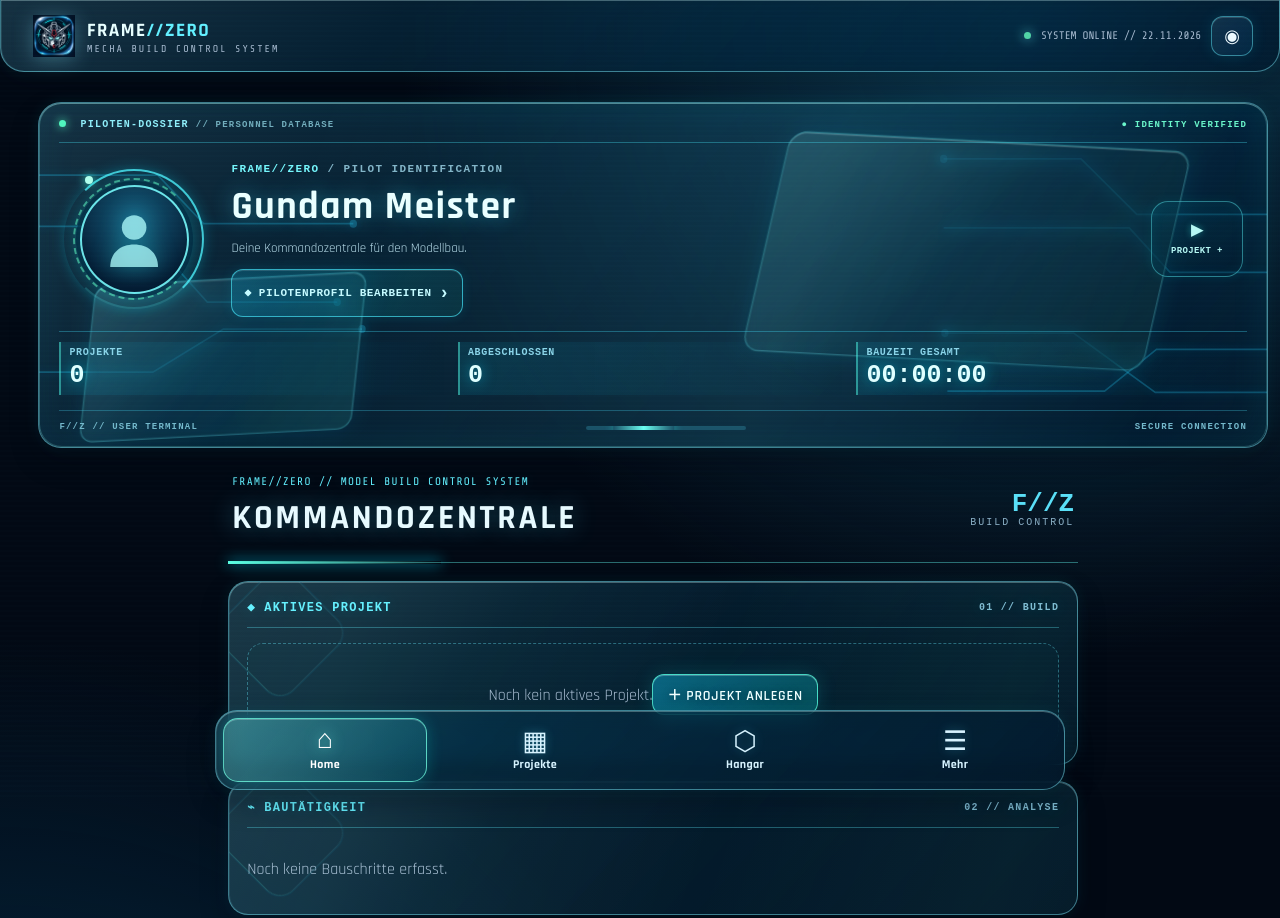
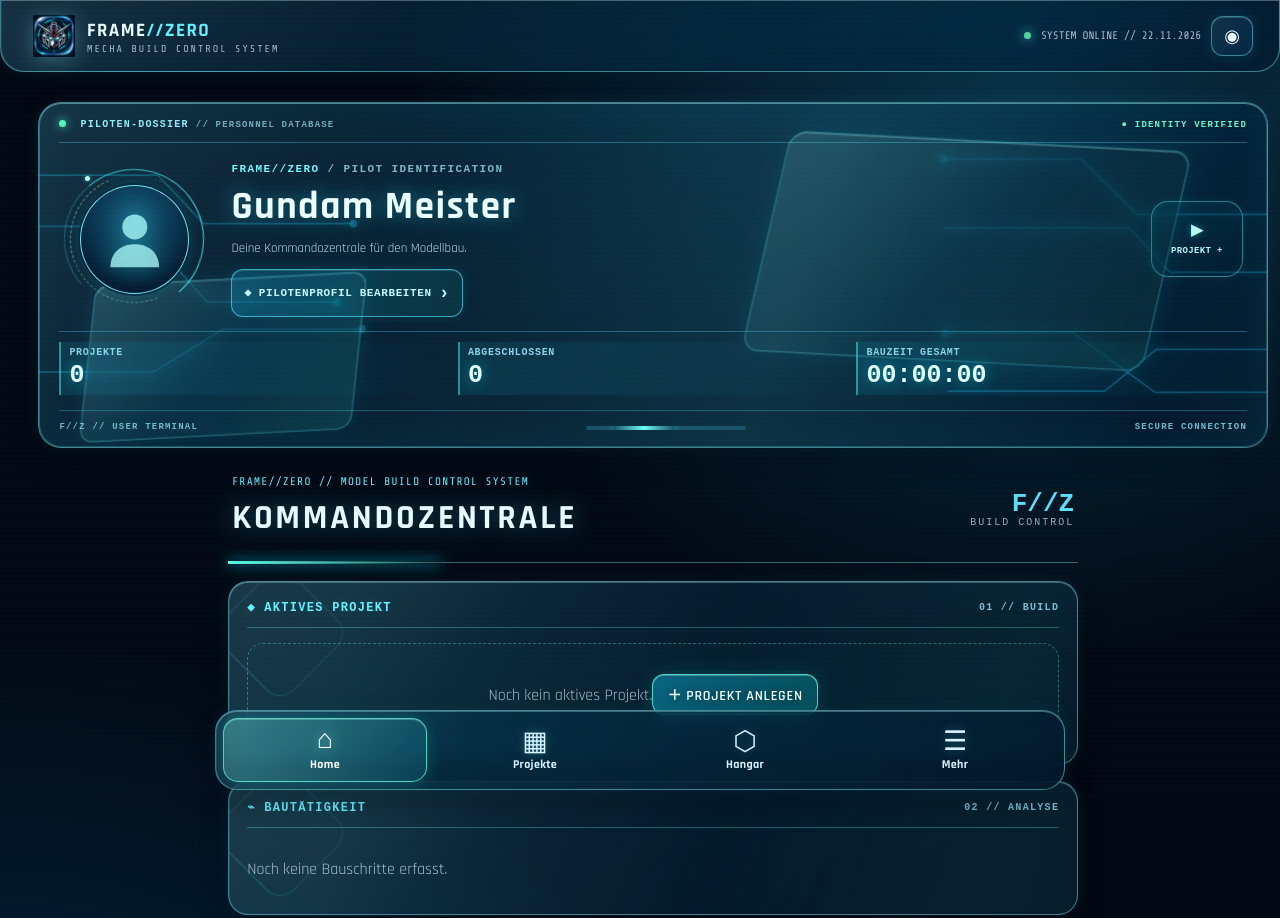
Before and after one commit to Zeo-Art/FrameZero-Beta, a plain HTML site: page index.html in a window 1280 px wide. Shown: the top 918 px of the page. Drawn offline with nearby package versions, Linux system fonts and the light colour scheme.

Commit message:
Add files via upload

```diff
--- a/styles.css
+++ b/styles.css
@@ -1171,3 +1171,43 @@ body.fz-modal-open .bottom-nav,body.fz-keyboard-open .bottom-nav{display:none!im
 @media(prefers-reduced-transparency:reduce){
  .hud-pilot-holo,.bottom-nav,.topbar,#modal-root .modal-backdrop{-webkit-backdrop-filter:none!important;backdrop-filter:none!important}
 }
+
+/* v44 — JARVIS-inspired fine orbital instrumentation around the pilot portrait.
+   Animate only compositor-friendly transforms; no animated blur, shadows or borders. */
+.hud-pilot-holo .pilot-holo-portrait{isolation:isolate}
+.hud-pilot-holo .pilot-orbit{
+  box-sizing:border-box!important;
+  box-shadow:none!important;
+  filter:none!important;
+  pointer-events:none!important;
+  backface-visibility:hidden;
+  -webkit-backface-visibility:hidden;
+  transform-origin:50% 50%;
+}
+.hud-pilot-holo .pilot-orbit-one{
+  border-width:1px!important;
+  border-style:solid!important;
+  border-color:rgba(76,244,252,.82) transparent rgba(76,244,252,.27) rgba(76,244,252,.72)!important;
+  animation:fz44OrbitForward 19s linear infinite!important;
+}
+.hud-pilot-holo .pilot-orbit-two{
+  inset:6px!important;
+  border-width:1px!important;
+  border-style:dashed!important;
+  border-color:rgba(127,255,228,.55) rgba(127,255,228,.14) transparent rgba(127,255,228,.42)!important;
+  animation:fz44OrbitReverse 27s linear infinite!important;
+}
+.hud-pilot-holo .pilot-portrait-core{
+  border-width:1px!important;
+  box-shadow:0 0 0 2px rgba(2,40,65,.72),0 0 12px rgba(12,238,255,.20)!important;
+}
+.hud-pilot-holo .pilot-orbit-node{
+  width:5px!important;height:5px!important;
+  box-shadow:0 0 5px rgba(72,255,230,.55)!important;
+  animation:none!important;
+}
+@keyframes fz44OrbitForward{to{transform:rotate(360deg)}}
+@keyframes fz44OrbitReverse{to{transform:rotate(-360deg)}}
+@media(prefers-reduced-motion:reduce){
+ .hud-pilot-holo .pilot-orbit-one,.hud-pilot-holo .pilot-orbit-two{animation:none!important}
+}
--- a/sw.js
+++ b/sw.js
@@ -1,5 +1,5 @@
 /* FRAME//ZERO v42: consistent offline-first shell; no mixed-version stale files. */
-const CACHE='frame-zero-v43-liquid-glass';
+const CACHE='frame-zero-v44-jarvis-profile-ring';
 const ASSETS=['./','./index.html','./styles.css','./app.js','./manifest.webmanifest','./icon-180.png','./icon-192.png','./icon-512.png','./icon-1024.png'];
 self.addEventListener('install',e=>e.waitUntil(caches.open(CACHE).then(c=>c.addAll(ASSETS)).then(()=>self.skipWaiting())));
 self.addEventListener('activate',e=>e.waitUntil(caches.keys().then(keys=>Promise.all(keys.filter(k=>k.startsWith('frame-zero-')&&k!==CACHE).map(k=>caches.delete(k)))).then(()=>self.clients.claim())));
```
Also changed, not shown: 2 other files.
